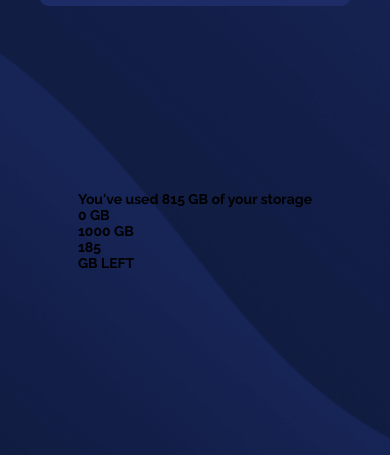
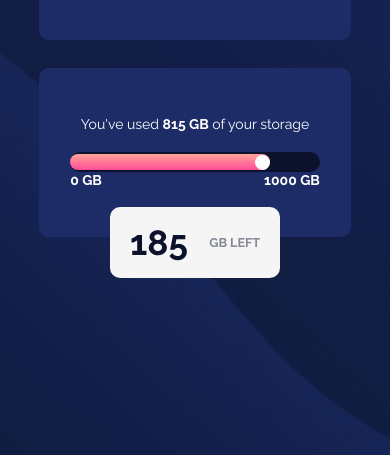
Before and after one commit to diegopagini/Flyo-Data-Storage_JS, a plain HTML site: page index.html in a window 390 px wide. Shown: the part 389-844 px from the top of the page. Drawn offline with Linux system fonts and the light colour scheme.

Commit message:
version mobile terminada

```diff
--- a/style.css
+++ b/style.css
@@ -18,7 +18,7 @@
 body {
   height: 100vh;
   display: flex;
-  justify-content: space-evenly;
+  justify-content: center;
   align-items: center;
   flex-direction: column;
   background-color: var(--very-dark-blue);
@@ -64,3 +64,80 @@ body {
   margin-right: 10px;
   border-radius: 10px;
 }
+
+.second {
+  background-color: var(--dark-blue);
+  height: 20%;
+  width: 80%;
+  border-radius: 10px;
+  display: flex;
+  flex-direction: column;
+  justify-content: center;
+  align-items: center;
+  color: white;
+  margin-top: 2rem;
+}
+
+.second h1 {
+  font-weight: 300;
+}
+
+.container {
+  background-color: var(--very-dark-blue);
+  width: 80%;
+  height: 20px;
+  margin-top: 20px;
+  border-radius: 10px;
+  display: flex;
+  align-items: center;
+}
+
+.color {
+  background: linear-gradient(hsl(6, 100%, 80%), hsl(335, 100%, 65%));
+  width: 80%;
+  height: 16px;
+  border-radius: 10px;
+  display: flex;
+  align-items: center;
+  justify-content: flex-end;
+}
+
+.point {
+  width: 15px;
+  height: 15px;
+  background-color: white;
+  border-radius: 50%;
+}
+
+.gbs {
+  display: flex;
+  justify-content: space-between;
+  width: 80%;
+  font-weight: 300;
+}
+
+.left {
+  width: 170px;
+  display: flex;
+  padding: 15px;
+  justify-content: space-between;
+  background-color: whitesmoke;
+  border-radius: 10px;
+  position: absolute;
+  margin-top: 180px;
+  align-items: center;
+}
+
+.left h1 {
+  color: var(--very-dark-blue);
+  font-size: 2.5rem;
+  font-weight: 900;
+  margin-left: 5px;
+}
+
+.left h2 {
+  color: var(--grayish-blue);
+  font-size: 0.9rem;
+  font-weight: 600;
+  margin-right: 5px;
+}
```
